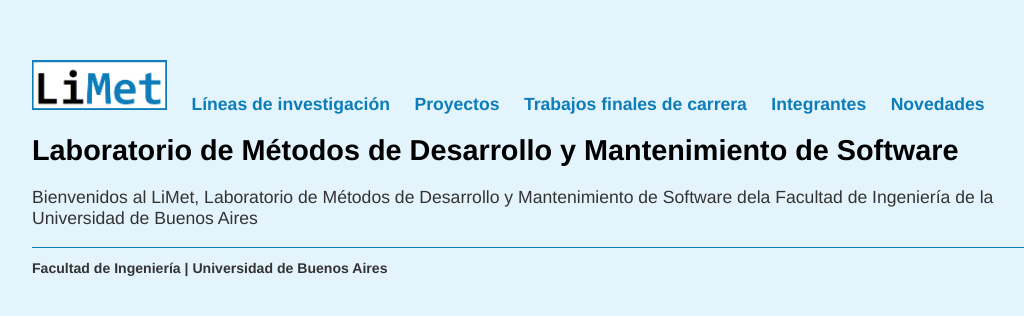
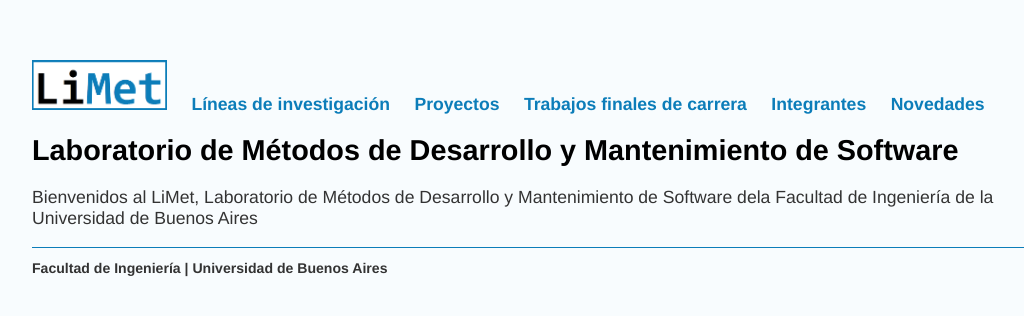
Before and after one commit to limetfiuba/limetfiuba.github.io, a Jekyll site: the page built from index.html, in a window 1280 px wide. Shown: the top 316 px of the page, without its empty margins (96-1120 px from the left). Built offline with Jekyll 4.4.1, drawn with Linux system fonts in a browser that asks for light colours.

Commit message:
background color

```diff
--- a/css/main.css
+++ b/css/main.css
@@ -1,7 +1,7 @@
 body {
     margin: 60px auto;
     width: 80%;
-    background-color: #E3F4FD;
+    background-color: #F8FCFE;
     font-family:'Helvetica', 'Arial', 'Sans-Serif'
 }
 nav ul, footer ul {
```
